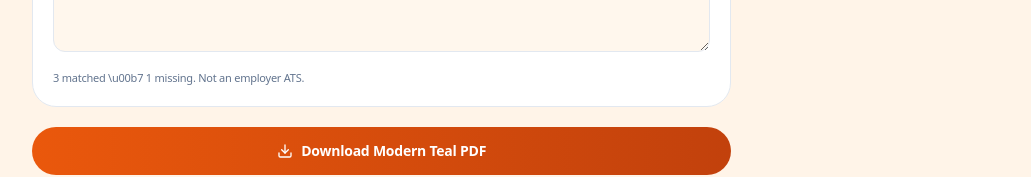
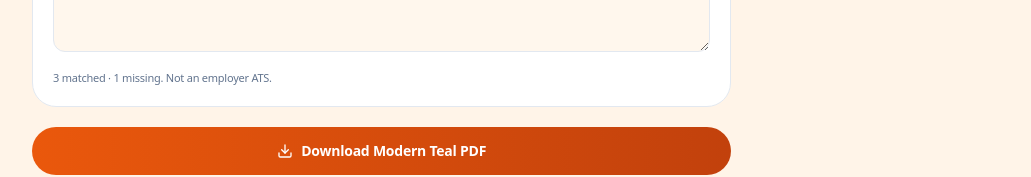
Before and after one commit to Sourendas/OmniCraft-Studio, a React (Vite) app: page /resume-builder in a window 1280 px wide. Shown: the part 2476-2653 px from the top of the page, without its empty margins (0-1031 px from the left). Built offline with nearby package versions, Linux system fonts and the light colour scheme.

Commit message:
Show a real middle dot in the Resume Builder keyword line.
The escape sat in JSX text, so the page printed a literal \u00b7 between the matched and missing counts.

```diff
--- a/src/pages/tools/ResumeBuilderPage.tsx
+++ b/src/pages/tools/ResumeBuilderPage.tsx
@@ -260,7 +260,7 @@ export const ResumeBuilderPage: React.FC = () => {
               <span className="text-sm font-black text-[#C2410C]">{overlap.score}%</span>
             </div>
             <textarea rows={5} className={field} placeholder="Paste a job description to see local keyword overlap" value={data.targetJobDescription} onChange={(e) => patch({ targetJobDescription: e.target.value })} />
-            <p className="text-[11px] text-slate-500 font-medium">{overlap.matched.length} matched \u00b7 {overlap.missing.length} missing. Not an employer ATS.</p>
+            <p className="text-[11px] text-slate-500 font-medium">{overlap.matched.length} matched · {overlap.missing.length} missing. Not an employer ATS.</p>
           </section>
 
           <button type="button" onClick={handleDownload} className="w-full flex items-center justify-center gap-2 px-5 py-3 rounded-full bg-gradient-to-r from-[#EA580C] to-[#C2410C] text-white text-sm font-black min-h-12">
```
